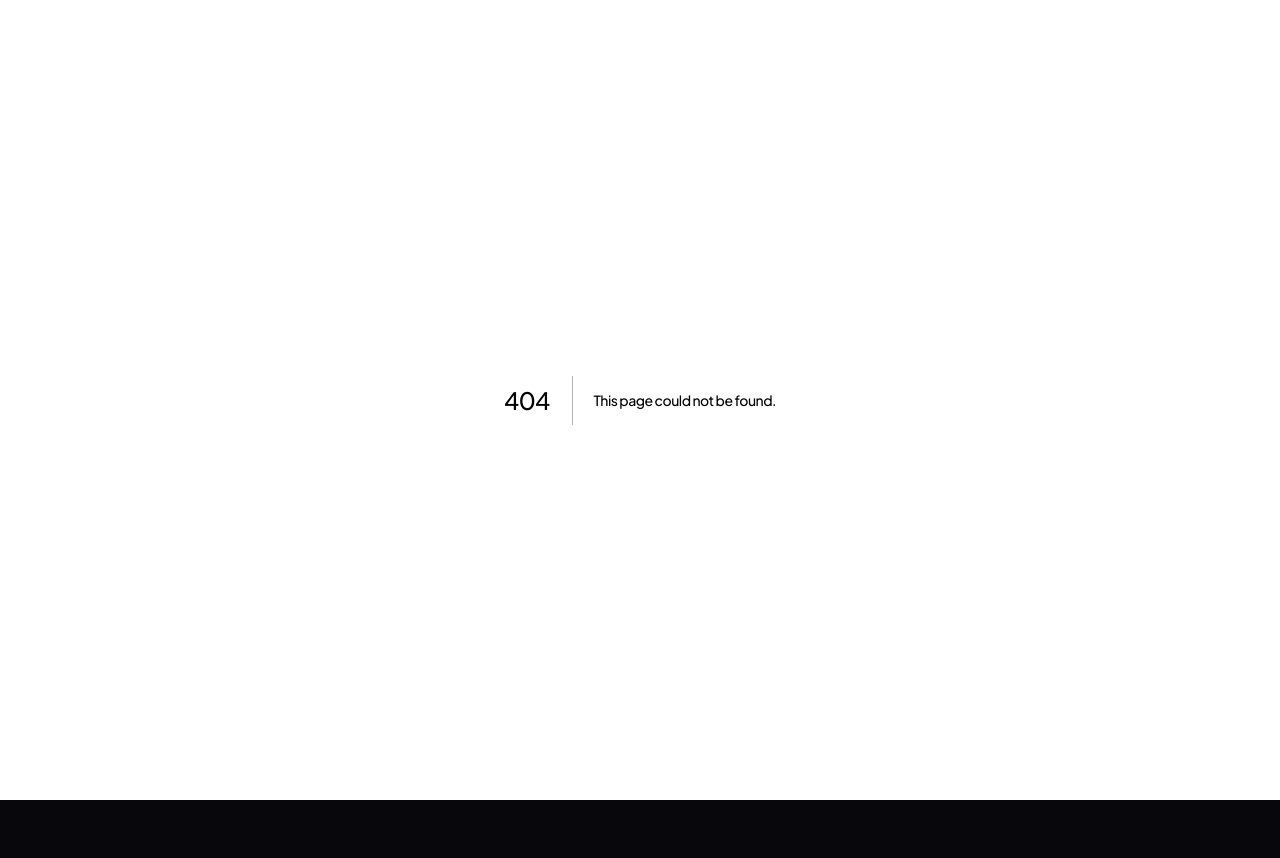
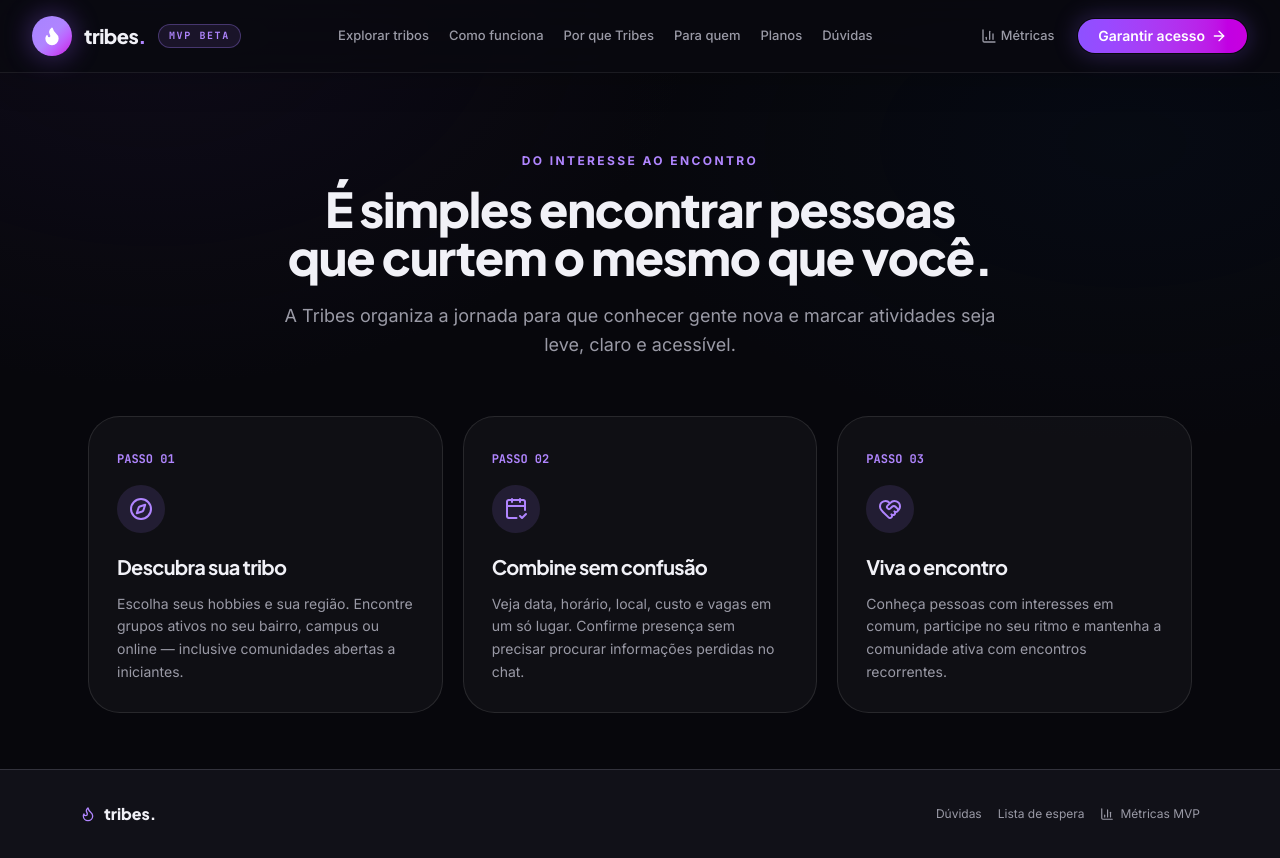
Before and after one commit to ArthurG12/Tribes, a Next.js app: page /como-funciona in a window 1280 px wide. Before the commit this address had no page. Before the commit the page ends 800 px from the top, so only its background shows below. Built offline with nearby package versions, Linux system fonts and the light colour scheme.

Commit message:
Add dedicated como-funciona page

```diff
--- /dev/null
+++ b/src/app/como-funciona/page.tsx
@@ -0,0 +1,12 @@
+import { Compass, CalendarCheck2, HeartHandshake } from "lucide-react";
+import { PageIntro, PageShell } from "@/components/tribes/page-shell";
+
+const steps = [
+  { number: "01", icon: Compass, title: "Descubra sua tribo", text: "Escolha seus hobbies e sua região. Encontre grupos ativos no seu bairro, campus ou online — inclusive comunidades abertas a iniciantes." },
+  { number: "02", icon: CalendarCheck2, title: "Combine sem confusão", text: "Veja data, horário, local, custo e vagas em um só lugar. Confirme presença sem precisar procurar informações perdidas no chat." },
+  { number: "03", icon: HeartHandshake, title: "Viva o encontro", text: "Conheça pessoas com interesses em comum, participe no seu ritmo e mantenha a comunidade ativa com encontros recorrentes." },
+];
+
+export default function HowItWorksPage() {
+  return <PageShell><PageIntro eyebrow="Do interesse ao encontro" title="É simples encontrar pessoas que curtem o mesmo que você." description="A Tribes organiza a jornada para que conhecer gente nova e marcar atividades seja leve, claro e acessível." /><div className="mx-auto grid max-w-6xl gap-5 px-4 py-14 md:grid-cols-3 sm:px-6">{steps.map(({number,icon:Icon,title,text}) => <article key={number} className="rounded-3xl border border-white/10 bg-white/[0.035] p-7"><span className="font-mono text-xs font-bold text-primary">PASSO {number}</span><div className="mt-4 flex size-12 items-center justify-center rounded-2xl bg-primary/12 text-primary"><Icon className="size-6" /></div><h2 className="mt-5 font-heading text-xl font-bold text-foreground">{title}</h2><p className="mt-3 text-sm leading-relaxed text-muted-foreground">{text}</p></article>)}</div></PageShell>;
+}
```
